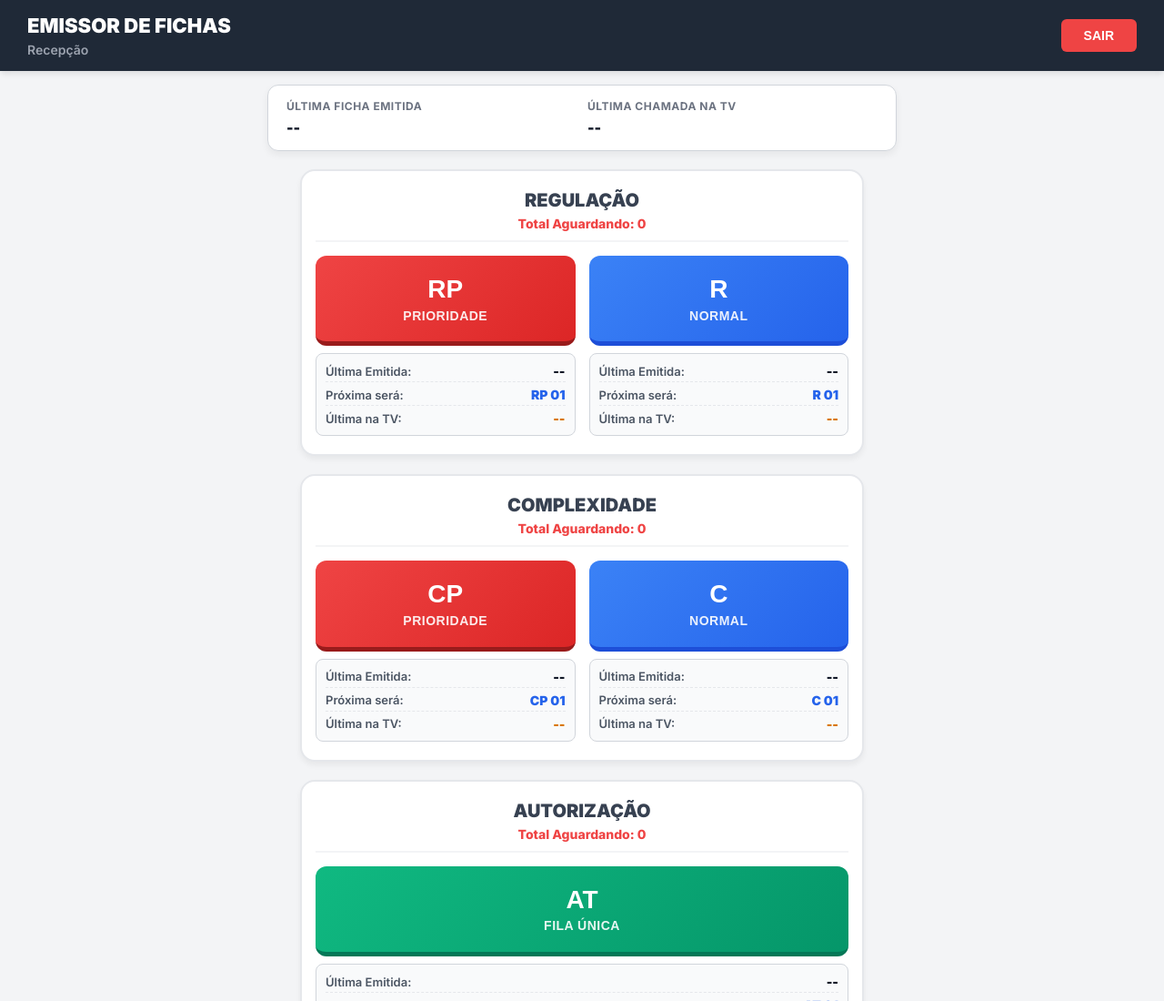
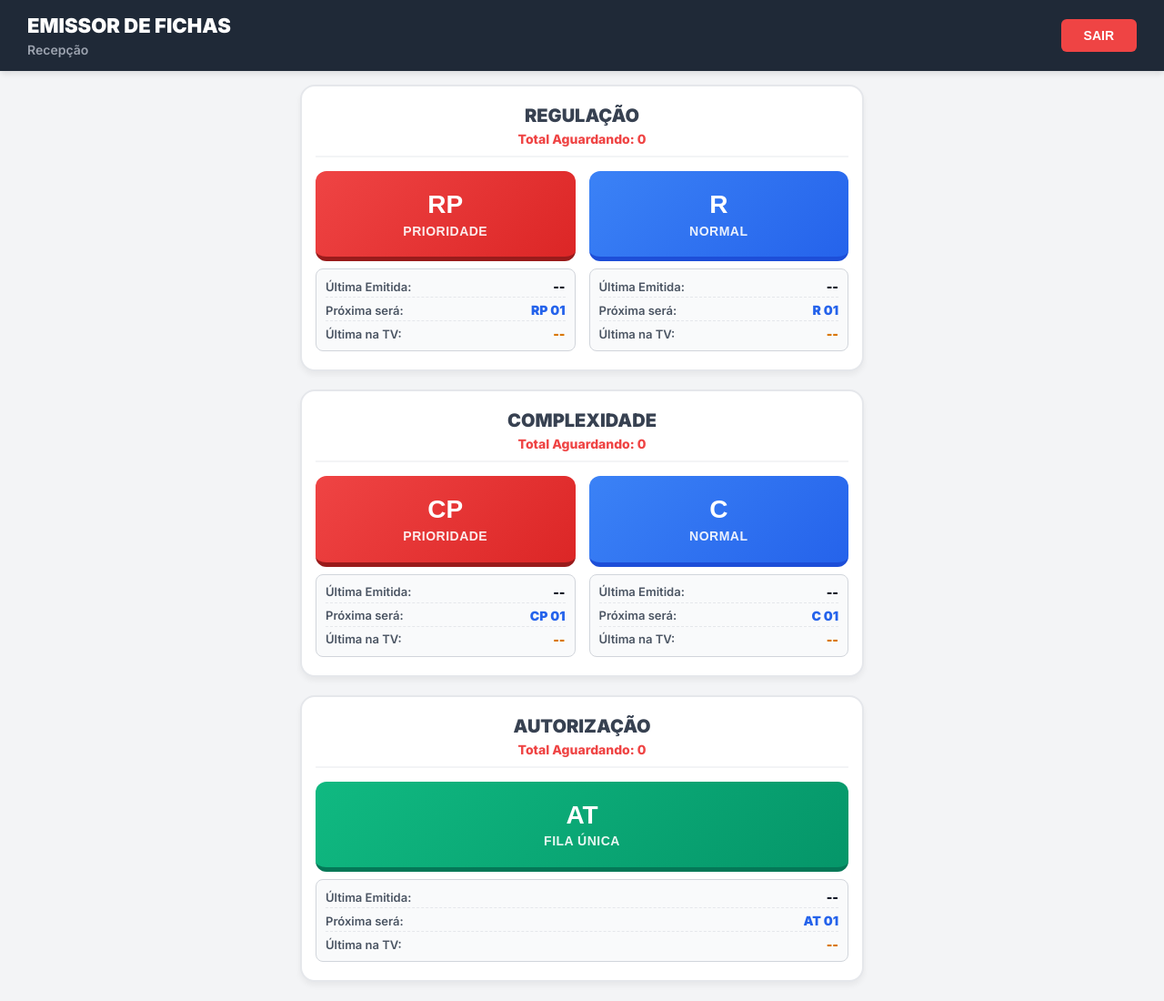
Before and after one commit to antemateria/painel-da-regula-o, a website: page public/emissor.html in a window 1280 px wide. Shown: the top 1100 px of the page at 91% size. Drawn offline with nearby package versions, Linux system fonts and the light colour scheme; no server answers.

```diff
--- a/public/emissor.html
+++ b/public/emissor.html
@@ -33,40 +33,6 @@
             margin-bottom: 15px;
             box-sizing: border-box;
         }
-        .info-fixa {
-            position: sticky;
-            top: 0;
-            width: 100%;
-            max-width: 650px;
-            margin: 0 auto 20px auto;
-            background: white;
-            border: 1px solid #d1d5db;
-            border-radius: 12px;
-            padding: 15px 20px;
-            display: grid;
-            grid-template-columns: repeat(2, minmax(0, 1fr));
-            gap: 12px;
-            box-shadow: 0 4px 8px rgba(0,0,0,0.06);
-            z-index: 5;
-        }
-        .info-bloco {
-            display: flex;
-            flex-direction: column;
-            gap: 6px;
-        }
-        .info-bloco span:first-child {
-            color: #6b7280;
-            font-size: 12px;
-            font-weight: 700;
-            text-transform: uppercase;
-            letter-spacing: 0.5px;
-        }
-        .info-bloco span:last-child {
-            color: #111827;
-            font-size: 16px;
-            font-weight: 900;
-        }
-
         .cabecalho-textos h1 { margin: 0; font-size: 22px; font-weight: 900; text-transform: uppercase; }
         .cabecalho-textos p { margin: 5px 0 0 0; font-size: 14px; font-weight: 600; color: #9ca3af; }
 
@@ -124,17 +90,6 @@
             <p>Recepção</p>
         </div>
         <button class="btn-sair" onclick="window.location.href='index.html'">SAIR</button>
-    </div>
-
-    <div class="info-fixa" id="info-fixa">
-        <div class="info-bloco">
-            <span>Última ficha emitida</span>
-            <span id="fixa-ult-emit">--</span>
-        </div>
-        <div class="info-bloco">
-            <span>Última chamada na TV</span>
-            <span id="fixa-ult-tv">--</span>
-        </div>
     </div>
 
     <div class="container-botoes">
```
